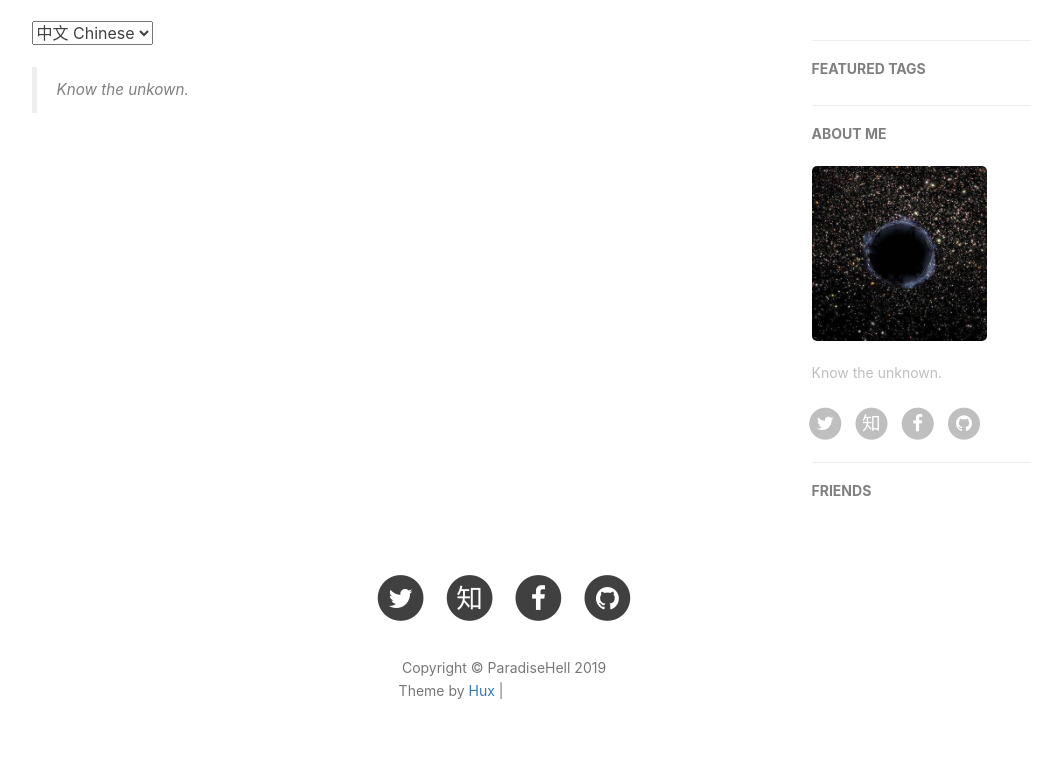
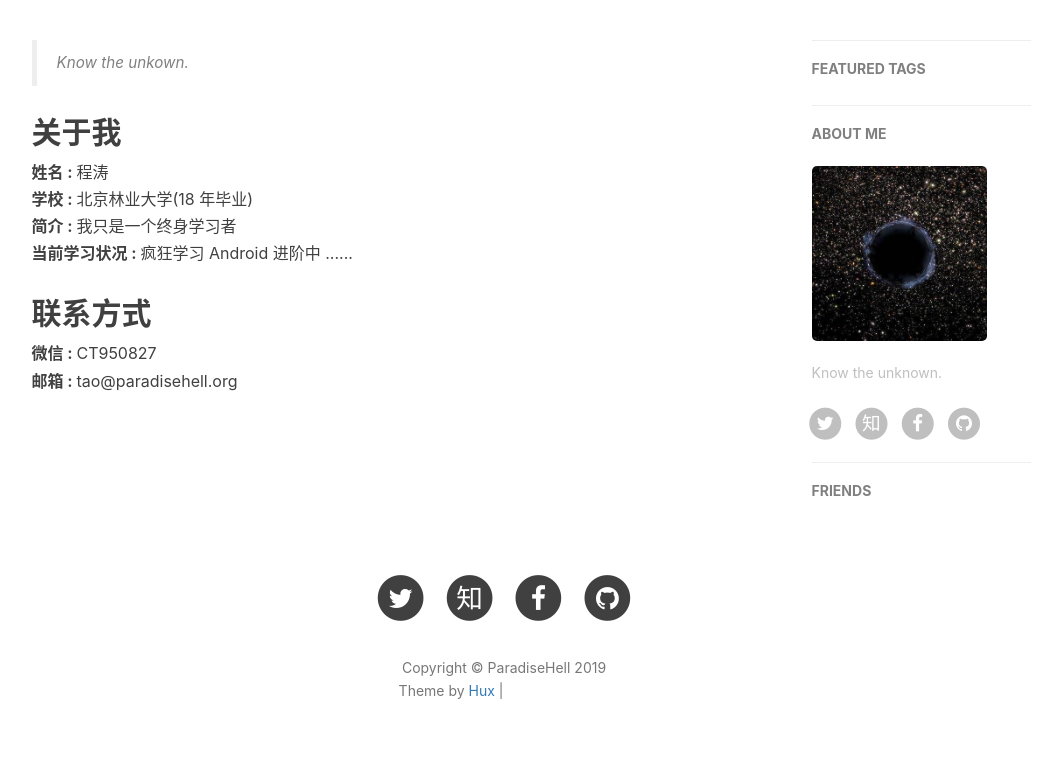
Before and after one commit to ParadiseHell/paradisehell.github.io, a Jekyll site: the page built from about.html, in a window 1280 px wide. Shown: the part 418-1186 px from the top of the page, without its empty margins (136-1198 px from the left). Built offline with Jekyll 4.4.1, drawn with Linux system fonts in a browser that asks for light colours; nearby versions of some CDN libraries; comment, search, counter and statistics services are not loaded; grey boxes are pictures that could not be loaded.

Commit message:
chore: add about me

```diff
--- a/about.html
+++ b/about.html
@@ -5,42 +5,20 @@ description: "Something about ChengTao."
 header-img: "img/about-bg.jpg"
 ---
 
-<!-- Language Selector -->
-<select onchange= "onLanChange(this.options[this.options.selectedIndex].value)">
-    <option value="0" selected> 中文 Chinese </option>
-    <option value="1"> 英语 English </option>
-</select>
-
-<!-- Chinese Version -->
-<div class="zh post-container">
+<!-- Introdution -->
+<div class="post-container">
     <blockquote>
 		Know the unkown.
     </blockquote>
+	<h2>关于我</h2>
+	<b>姓名&nbsp;:&nbsp;</b>程涛</br>
+	<b>学校&nbsp;:&nbsp;</b>北京林业大学(18 年毕业)</br>
+	<b>简介&nbsp;:&nbsp;</b>我只是一个终身学习者</br>
+	<b>当前学习状况&nbsp;:&nbsp;</b>疯狂学习 Android 进阶中 ......</br>
+	<h2>联系方式</h2>
+	<b>微信&nbsp;:&nbsp;</b>CT950827</br>
+	<b>邮箱&nbsp;:&nbsp;</b>tao@paradisehell.org</br>
 </div>
-
-<!-- English Version -->
-<div class="en post-container">
-    <blockquote>
-       Know the unkown.
-    </blockquote>
-</div>
-
-<!-- Handle Language Change -->
-<script type="text/javascript">
-    var $zh = document.querySelector(".zh");
-    var $en = document.querySelector(".en");
-    function onLanChange(index){
-        if(index == 0){
-            $zh.style.display = "block";
-            $en.style.display = "none";
-        }else{
-            $en.style.display = "block";
-            $zh.style.display = "none";
-        }
-    }
-    onLanChange(0);
-</script>
-
 
 {% if site.disqus_username %}
 <!-- disqus 评论框 start -->
```
Also changed, not shown: 1 other file.
